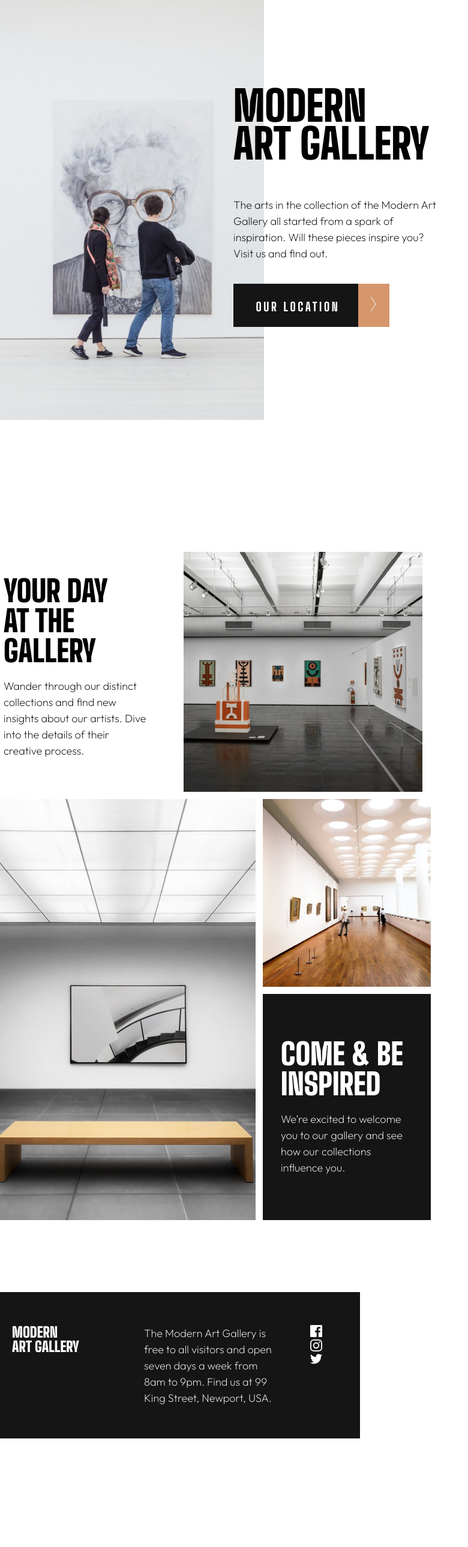
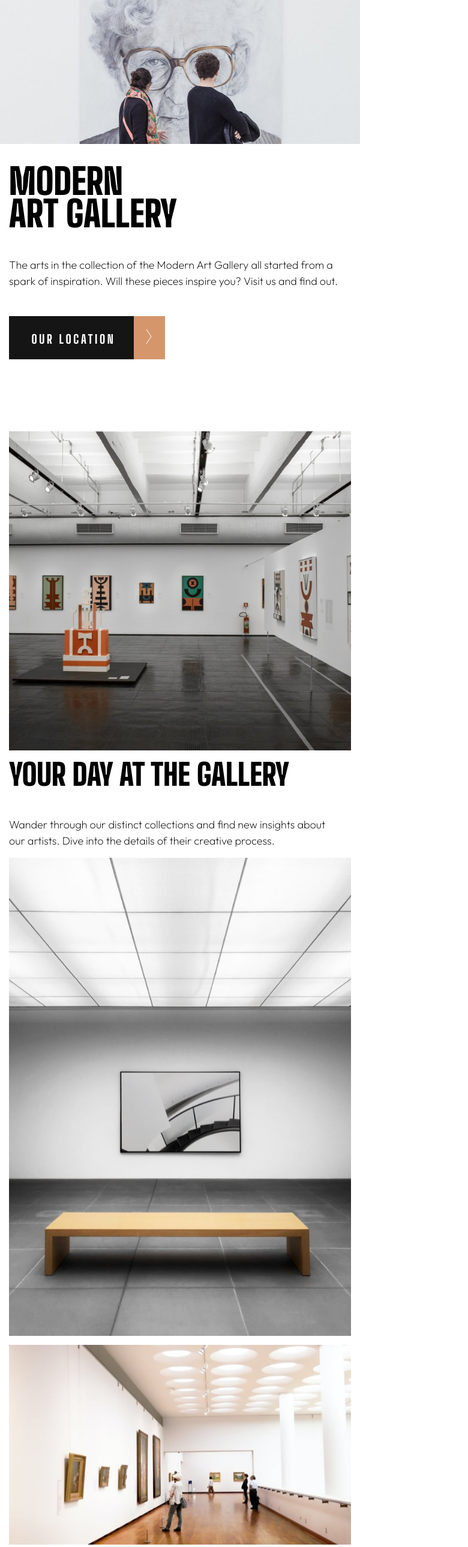
Before and after one commit to Hannah-Ogunyinka/my-art-gallery-website, a plain HTML site: page index.html in a window 600 px wide. Shown: the top 2579 px of the page at 60% size, 780 px wide, since content can reach past the window. Before the commit the page ends 2398 px from the top, so only its background shows below. Drawn offline with Linux system fonts and the light colour scheme.

Commit message:
completed mobile and tablet versions

```diff
--- a/index.html
+++ b/index.html
@@ -54,6 +54,15 @@
         <p>   We’re excited to welcome you to our gallery and see how our collections
           influence you.</p>
       </div>
+    </div>
+      <div><img class="mobile-img-1" src="assets/mobile/image-grid-1@2x.jpg" alt="mobile-image-1"/></div>
+      <div><img class="mobile-img-2" src="assets/mobile/image-grid-2@2x.jpg" alt="mobile-image-2"/></div>
+      <div><img class="mobile-img-3" src="assets/mobile/image-grid-3@2x.jpg" alt="mobile-image-3"/></div>
+      <div>
+        <h3>Come &amp; be inspired</h3>
+        <p>   We’re excited to welcome you to our gallery and see how our collections
+          influence you.</p>
+      </div>
     </section>
   </main>
   <footer>
--- a/style.css
+++ b/style.css
@@ -12,7 +12,6 @@ html, body {
     font-family: 'Outfit', sans-serif;
     box-sizing: border-box;
     max-width: 1440px;
-    height: 100%;
     margin: 0px auto;
 }
 
@@ -276,10 +275,25 @@ li img {
     .image-gallery div:nth-child(9){
         display: none;
     }
+    .image-gallery div:nth-child(10){
+        display: none;
+    }
+    .image-gallery div:nth-child(11){
+        display: none;
+    }
+    .image-gallery div:nth-child(12){
+        display: none;
+    }
+    .image-gallery div:nth-child(13){
+        display: none;
+    }
 
 }
 
-@media screen and (max-width: 1130px) {
+
+
+
+@media screen and (min-width: 748px) and (max-width: 1130px) {
 
     header {
         display: grid;
@@ -354,6 +368,18 @@ li img {
     .image-gallery div:nth-child(5){
         display: none;
     }
+    .image-gallery div:nth-child(10){
+        display: none;
+    }
+    .image-gallery div:nth-child(11){
+        display: none;
+    }
+    .image-gallery div:nth-child(12){
+        display: none;
+    }
+    .image-gallery div:nth-child(13){
+        display: none;
+    }
 
     .image-gallery {
         display: grid;
@@ -361,10 +387,6 @@ li img {
         grid-template-columns:repeat(5,134px);
         grid-template-rows: 400px 313px 377px;
         margin: 0 auto;
-    }
-
-    .image-gallery div:nth-child(1) p {
-        padding-top: 0;
     }
 
     .image-gallery div {
@@ -380,6 +402,14 @@ li img {
         position: relative;
         left: 6px;
         padding:0;
+    }
+
+    .image-gallery div:nth-child(1) h3{
+        padding: 40px 50px 20px 0;
+    }
+
+    .image-gallery div:nth-child(1) p {
+        padding-top: 0;
     }
 
     .image-gallery div:nth-child(6) {
@@ -434,9 +464,6 @@ li img {
         left: - 6px;
     }
 
-    .image-gallery div:nth-child(1) h3{
-        padding: 40px 50px 20px 0;
-    }
 
     footer {
         height: 244px;
@@ -453,7 +480,6 @@ li img {
         flex-direction: row;
         width: 768px;
         margin: 0 auto;
-        /* justify-content: space-around; */
     }
 
     footer h3 {
@@ -476,3 +502,193 @@ li img {
     }
 
 }
+
+
+
+@media screen and (max-width: 747px){
+
+
+    h3 {
+        font-size: 50px;
+        padding: 0;
+    }
+
+    p{
+        font-size: 18px;
+        padding: 20px 0 0 0;
+    }
+
+    .hero-header {
+        display:none;
+    }
+    .image-gallery div:nth-child(2){
+        display: none;
+    }
+    .image-gallery div:nth-child(3){
+        display: none;
+    }
+    .image-gallery div:nth-child(4){
+        display: none;
+    }
+    .image-gallery div:nth-child(5){
+        display: none;
+    }
+    .image-gallery div:nth-child(6){
+        display: none;
+    }
+    .image-gallery div:nth-child(7){
+        display: none;
+    }
+    .image-gallery div:nth-child(8){
+        display: none;
+    }
+    .image-gallery div:nth-child(9){
+        display: none;
+    }
+
+    header {
+        display: grid;
+        grid-template-columns: 100%;
+        grid-template-rows: 240px auto;
+        margin: 0 auto;
+        min-width:340px;
+        justify-content: center;
+    }
+
+    .hero-description {
+        background-color: #fff;
+        grid-column: 1/ 2;
+        grid-row: 2/3;
+    }
+
+    .hero-image img {
+        object-fit: cover;
+        width: 100%;
+        height: 240px;
+    }
+
+    .hero-text {
+        display:flex;
+        flex-direction: column;
+        max-width: 100%;
+        position:static;
+        padding: 35px 15px;
+        height: unset;
+    }
+
+    .hero-text h1 {
+        font-size: 60px;
+        text-align:left;
+        text-transform:uppercase;
+        white-space:nowrap;
+    }
+
+    .hero-text p {
+        font-size: 18px;
+        padding-block: 45px;
+    }
+
+
+    button {
+        margin: 0;
+    }
+
+    main {
+        margin: 0;
+    }
+
+    .image-gallery {
+        display: flex;
+        margin: 0 auto;
+        flex-direction: column;
+        align-items: center;
+        min-width: 340px;
+        padding: 85px 15px 120px;
+        grid-gap: 15px;
+    }
+
+    .mobile-img-1 {
+        width:100%;
+        height:100%;
+        align-self: center;
+    }
+
+    .image-gallery div:nth-child(1){
+        position: static;
+        padding: 0 30px 0 0;
+        width:100%;
+        text-align: left;
+        order: 2;
+    }
+
+    .image-gallery div:nth-child(10) {
+        order: 1;
+    }
+
+    .image-gallery div:nth-child(11) {
+        order: 3;
+    }
+
+    .image-gallery div:nth-child(12) {
+        order: 4;
+    }
+
+    .mobile-img-2 {
+        width:100%;
+        height:100%;
+        align-self: center;
+    }
+
+    .mobile-img-3 {
+        width:100%;
+        height:100%;
+        align-self: center;
+    }
+
+    .image-gallery div:nth-child(13){
+        background-color: #151515;
+        height: 290px;
+        color: #fff;
+        flex-direction: column;
+        padding: 50px 25px;
+        order:5;
+    }
+
+    footer {
+        height: 336px;
+    }
+
+    footer h3 {
+        font-size: 24px;
+    }
+
+    footer p {
+        font-size: 16px;
+    }
+
+    .footer-container {
+        display: flex;
+        flex-direction: column;
+        width: unset;
+        margin: 0 auto;
+        padding: 0 30px 0 40px;
+    }
+
+    .footer-container div:nth-child(1){
+        margin-block: 15px;
+    }
+
+    .footer-container div:nth-child(2){
+        margin-block: 15px;
+    }
+
+    .footer-container div:nth-child(3){
+        margin-block: 15px;
+
+    }
+
+    ul li img:nth-child(1){
+        margin-left: 0;
+    }
+
+}
--- a/style2.css
+++ b/style2.css
@@ -60,7 +60,7 @@ p{
     font-size: 22px;
     line-height: 1.5;
     color: #fff;
-    padding: 15px 20px 0 0;
+    padding: 15px 0 0 0;
 }
 
 .map-section {
@@ -117,16 +117,19 @@ button img {
 }
 
 .location-container-box-left {
-    width:560px;
-    height:310px;
-    margin: 0 20px 0 30px;
+    width:minmax(0,560px);
+    height:320px;
+    margin: 0 313px 0 30px;
 }
 
 .location-container-box-right {
-    max-width:540px;
-    min-height:340px;
+    max-width: 560px;
+    height:320px;
     margin: 0 30px 0 20px;
+    /* flex-shrink: 2; */
 }
+
+
 
 .location-container-box-right h3 {
     color: #D5966C;
@@ -177,7 +180,11 @@ li img {
     justify-content: space-between;
 }
 
-@media screen and (max-width: 1130px) {
+
+
+
+
+@media screen and (min-width: 600px) and (max-width: 1130px)  {
 
     h2{
         font-size: 55px;
@@ -185,6 +192,30 @@ li img {
 
     p{
         font-size: 18px;
+    }
+
+    .location{
+        height:435px;
+    }
+
+    .location-container-box-left{
+        max-width: 285px;
+        height: 260px;
+        margin: 0 20px 0 30px;
+    }
+
+    .location-container-box-left h2 {
+        margin-right: 60px;
+    }
+
+
+    .location-container-box-right {
+        height: 260px;
+        margin: 0 30px 0 20px;
+    }
+
+    .location-container-box-right p {
+        padding: 0 0 0 0;
     }
 
     footer {
@@ -195,10 +226,6 @@ li img {
         display: flex;
         align-items: center;
         justify-content: space-between;
-    }
-
-    .location-container-box-right {
-        margin: 0 30px 0 70px;
     }
 
     .footer-container {
@@ -231,3 +258,84 @@ li img {
     }
 
 }
+
+
+
+
+
+@media screen and (max-width: 600px){
+
+    .location{
+        height: fit-content;
+    }
+
+    .location-container{
+        flex-direction: column;
+        padding: 50px 15px;
+        align-items:flex-start;
+
+    }
+
+    .location-container-box-left{
+        margin: 0;
+        height: unset;
+    }
+
+    .location-container-box-left h2{
+        font-size: 50px;
+        padding-bottom: 50px;
+    }
+
+    .location-container-box-right {
+        margin: 0;
+        height: fit-content;
+    }
+
+    .location-container-box-right p{
+        padding-bottom: 10px;
+    }
+
+    p{
+        font-size: 18px;
+    }
+
+    footer {
+        height: 336px;
+    }
+
+    footer h3 {
+        font-size: 24px;
+        padding-bottom: 0;
+    }
+
+    footer p {
+        font-size: 16px;
+        padding-block: 45px;
+    }
+
+    .footer-container {
+        display: flex;
+        flex-direction: column;
+        width: unset;
+        margin: 0 auto;
+        padding: 0 30px 0 40px;
+    }
+
+    .footer-container div:nth-child(1){
+        margin-block: 0;
+    }
+
+    .footer-container div:nth-child(2){
+        margin-block: 0px;
+    }
+
+    .footer-container div:nth-child(3){
+        margin-block: 0px;
+
+    }
+
+    ul li img:nth-child(1){
+        margin-left: 0;
+    }
+
+}
```
Also changed, not shown: location.html (+1 -1 lines).
